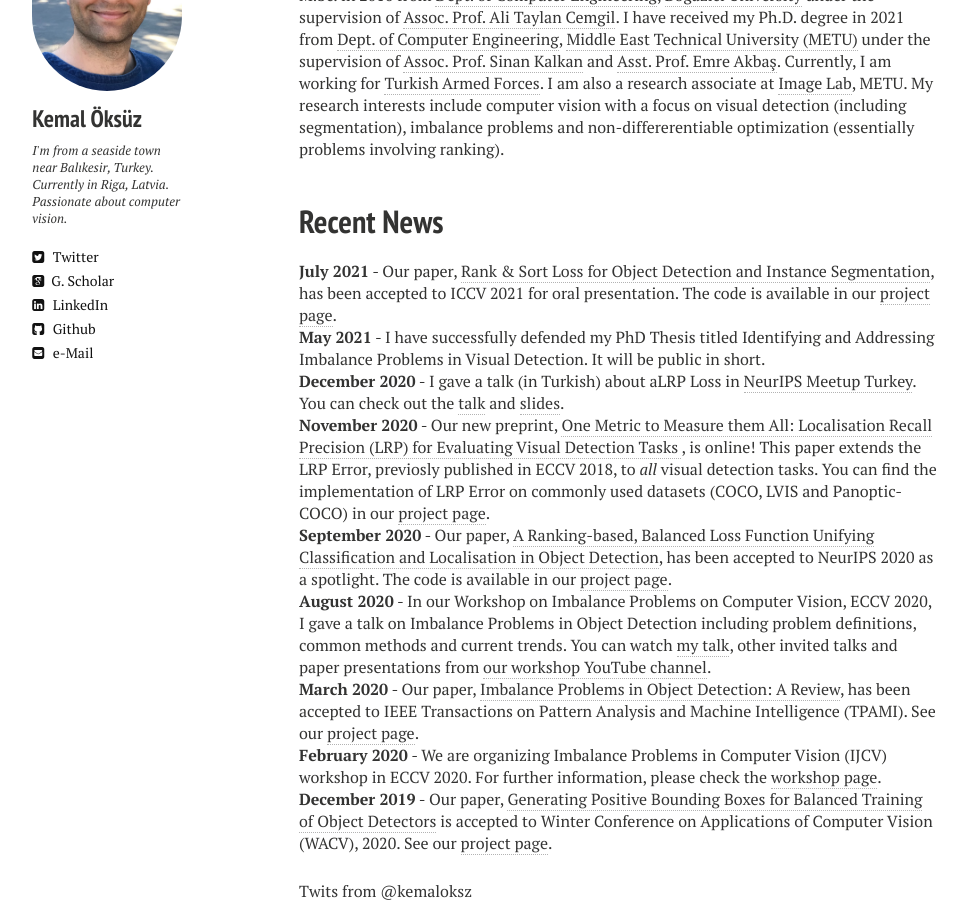
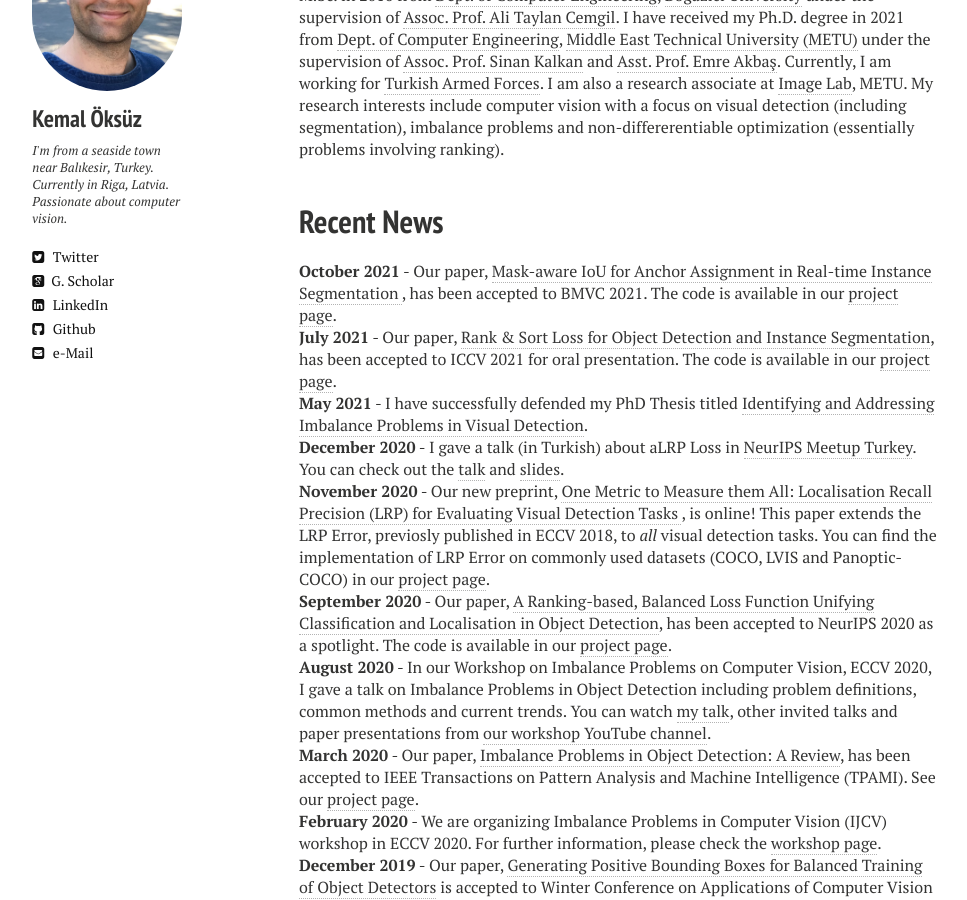
Before and after one commit to kemaloksuz/kemaloksuz.github.io, a Jekyll site: the page built from index.md, in a window 1280 px wide and 900 px high, scrolled down 830 px. Shown: the whole window, without its empty margins (21-988 px from the left). Built offline with Jekyll 4.4.1, drawn with Linux system fonts in a browser that asks for light colours; nearby versions of some CDN libraries; comment, search, counter and statistics services are not loaded.

Commit message:
Update index.md

```diff
--- a/index.md
+++ b/index.md
@@ -13,8 +13,10 @@ I have received my B.Sc. degree from the Land Forces Academy of Turkey in 2008 a
 
 
 <h1>Recent News</h1>
+**October 2021** - Our paper, <a href="https://arxiv.org/abs/2110.09734" target="_blank"> Mask-aware IoU for Anchor Assignment in Real-time Instance Segmentation
+</a>, has been accepted to BMVC 2021. The code is available in our <a href="https://github.com/kemaloksuz/Mask-aware-IoU" target="_blank">project page</a>.<br />
 **July 2021** - Our paper, <a href="https://arxiv.org/abs/2107.11669" target="_blank"> Rank & Sort Loss for Object Detection and Instance Segmentation</a>, has been accepted to ICCV 2021 for oral presentation. The code is available in our <a href="https://github.com/kemaloksuz/RankSortLoss" target="_blank">project page</a>.<br />
-**May 2021** - I have successfully defended my PhD Thesis titled Identifying and Addressing Imbalance Problems in Visual Detection. It will be public in short. <br />
+**May 2021** - I have successfully defended my PhD Thesis titled  <a href="https://open.metu.edu.tr/bitstream/handle/11511/90919/Identifying%20and%20Addressing%20Imbalance%20Problems%20in%20Visual%20Detection.pdf" target="_blank"> Identifying and Addressing Imbalance Problems in Visual Detection</a>. <br />
 **December 2020** - I gave a talk (in Turkish) about aLRP Loss in <a href="https://inzva.com/ai/meetups/2020/neurips-meetup-turkey-2020" target="_blank">NeurIPS Meetup Turkey</a>. You can check out the <a href="https://www.youtube.com/watch?v=8M4k4ILdzvg" target="_blank">talk</a> and  <a href="https://drive.google.com/file/d/1S_u0_sjK2FcGJZYQWY3PNPeybclAOf-_/view?usp=sharing" target="_blank">slides</a>. <br />
 **November 2020** - Our new preprint, <a href="https://arxiv.org/abs/2011.10772" target="_blank">One Metric to Measure them All: Localisation Recall Precision (LRP) for Evaluating Visual Detection Tasks
 </a>, is online! This paper extends the LRP Error, previosly published in ECCV 2018, to *all* visual detection tasks. You can find the implementation of LRP Error on commonly used datasets (COCO, LVIS and Panoptic-COCO) in our <a href="https://github.com/kemaloksuz/LRP-Error" target="_blank">project page</a>.<br />
```
